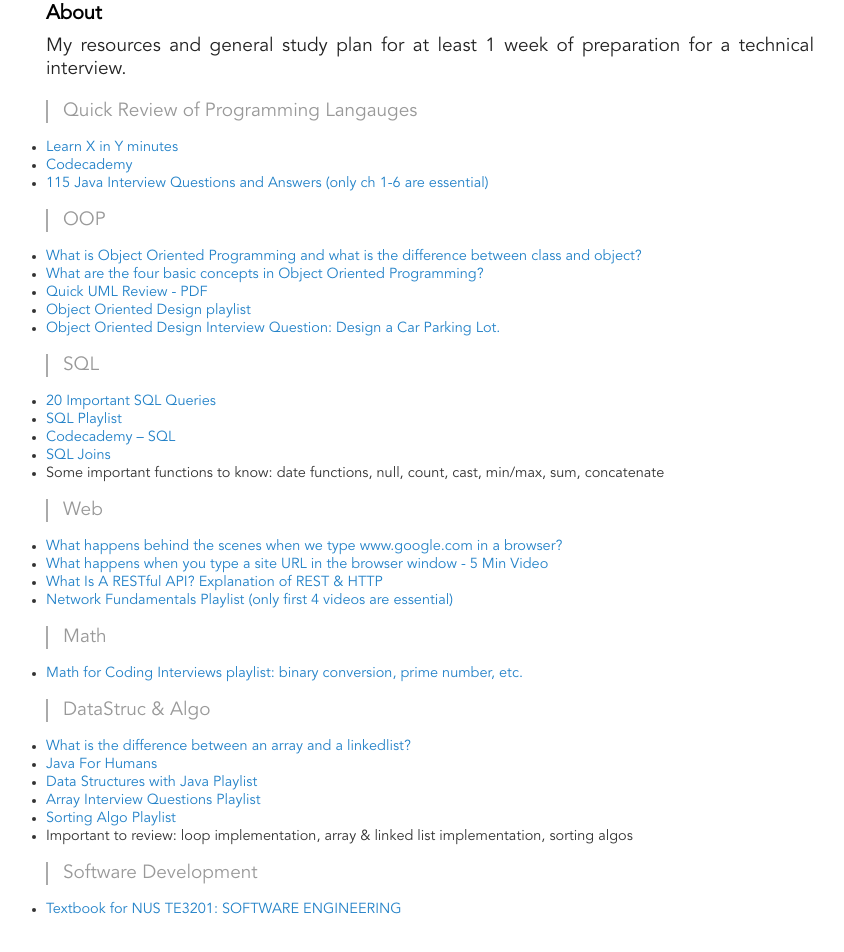
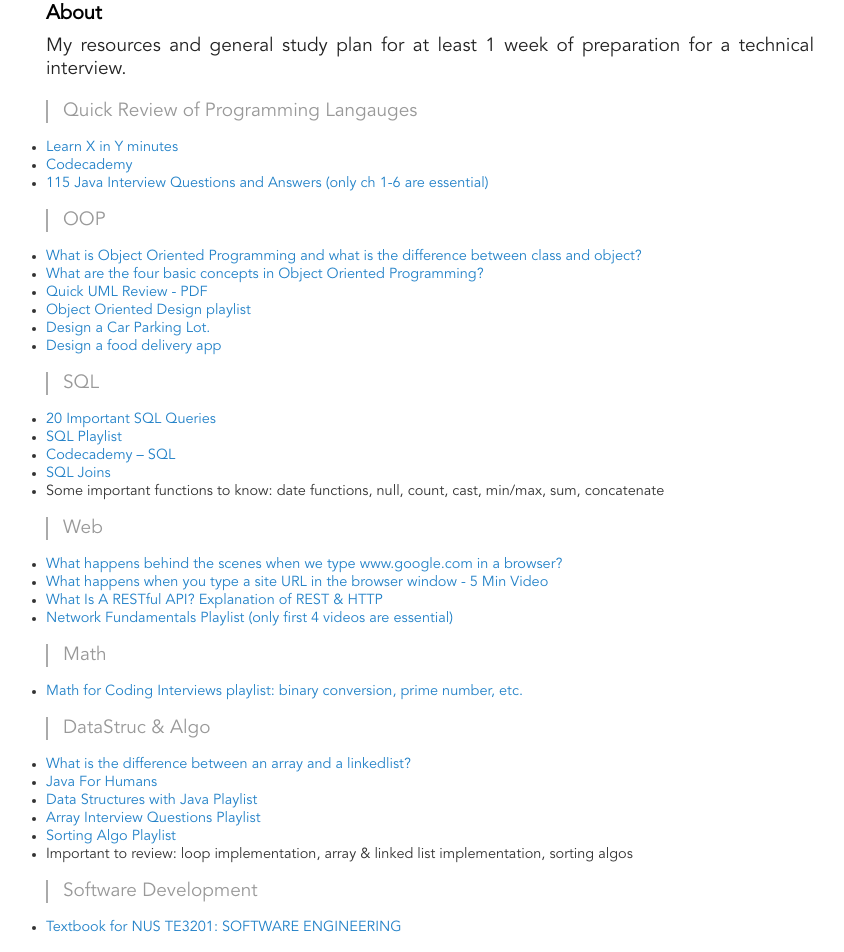
Before and after one commit to jpamata/jpamata.github.io, a Jekyll site: the page built from reviewer.md, in a window 1280 px wide. Shown: the part 474-1426 px from the top of the page, without its empty margins (210-1054 px from the left). Built offline with Jekyll 4.4.1, drawn with Linux system fonts in a browser that asks for light colours.

Commit message:
Update reviewer.md

```diff
--- a/reviewer.md
+++ b/reviewer.md
@@ -19,7 +19,8 @@
 - [What are the four basic concepts in Object Oriented Programming?](https://www.edureka.co/blog/object-oriented-programming)
 - [Quick UML Review - PDF](http://www.nyu.edu/classes/jcf/g22.2440-001_sp08/slides/session7/g22_2440_001_c73.pdf)
 - [Object Oriented Design playlist](https://www.youtube.com/playlist?list=PLGLfVvz_LVvS5P7khyR4xDp7T9lCk9PgE)
-- [Object Oriented Design Interview Question: Design a Car Parking Lot.](https://www.youtube.com/watch?v=2vtT6TBnOAM)
+- [Design a Car Parking Lot.](https://www.youtube.com/watch?v=2vtT6TBnOAM)
+- [Design a food delivery app](https://www.careercup.com/question?id=5638730112040960)
 
 > SQL
 
```
